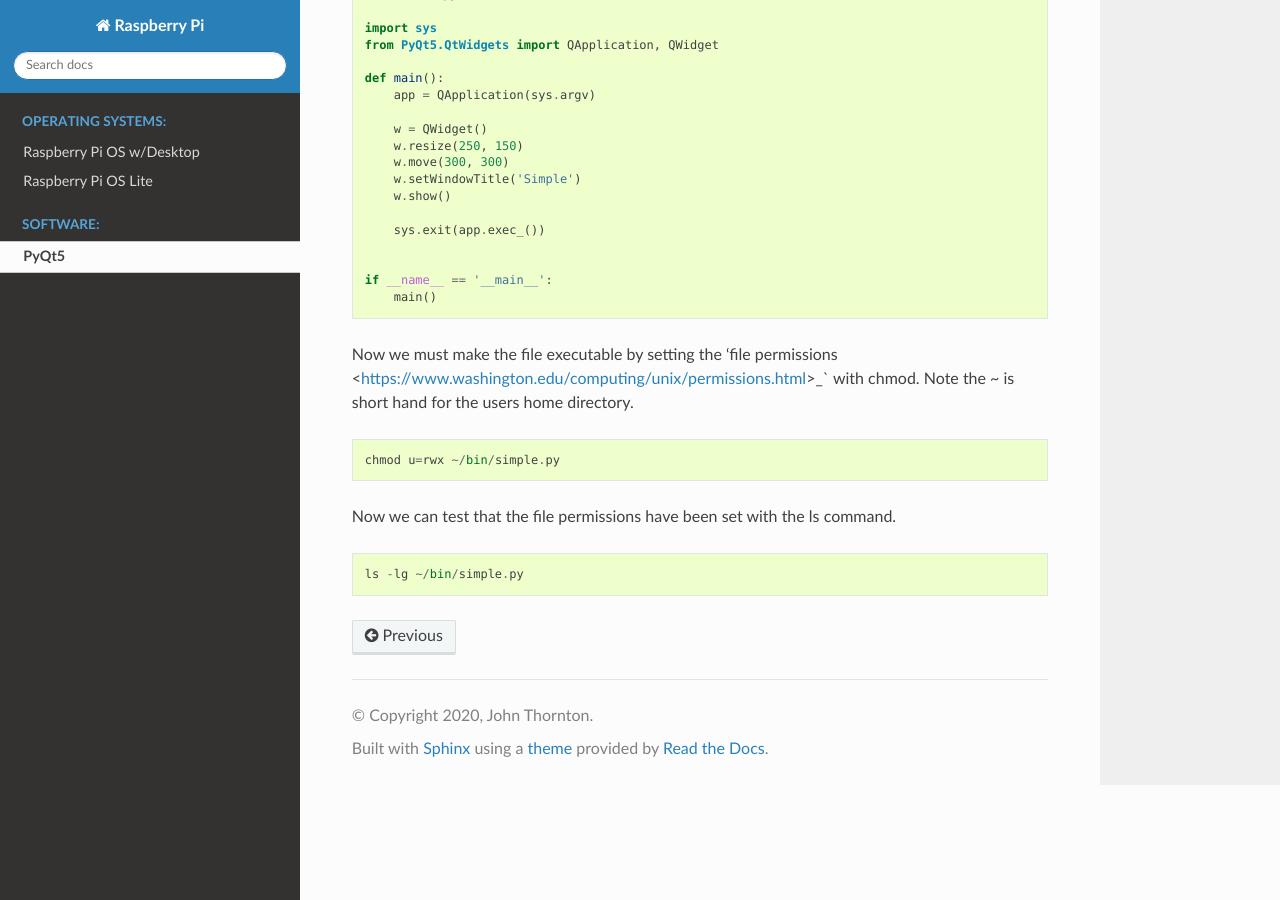
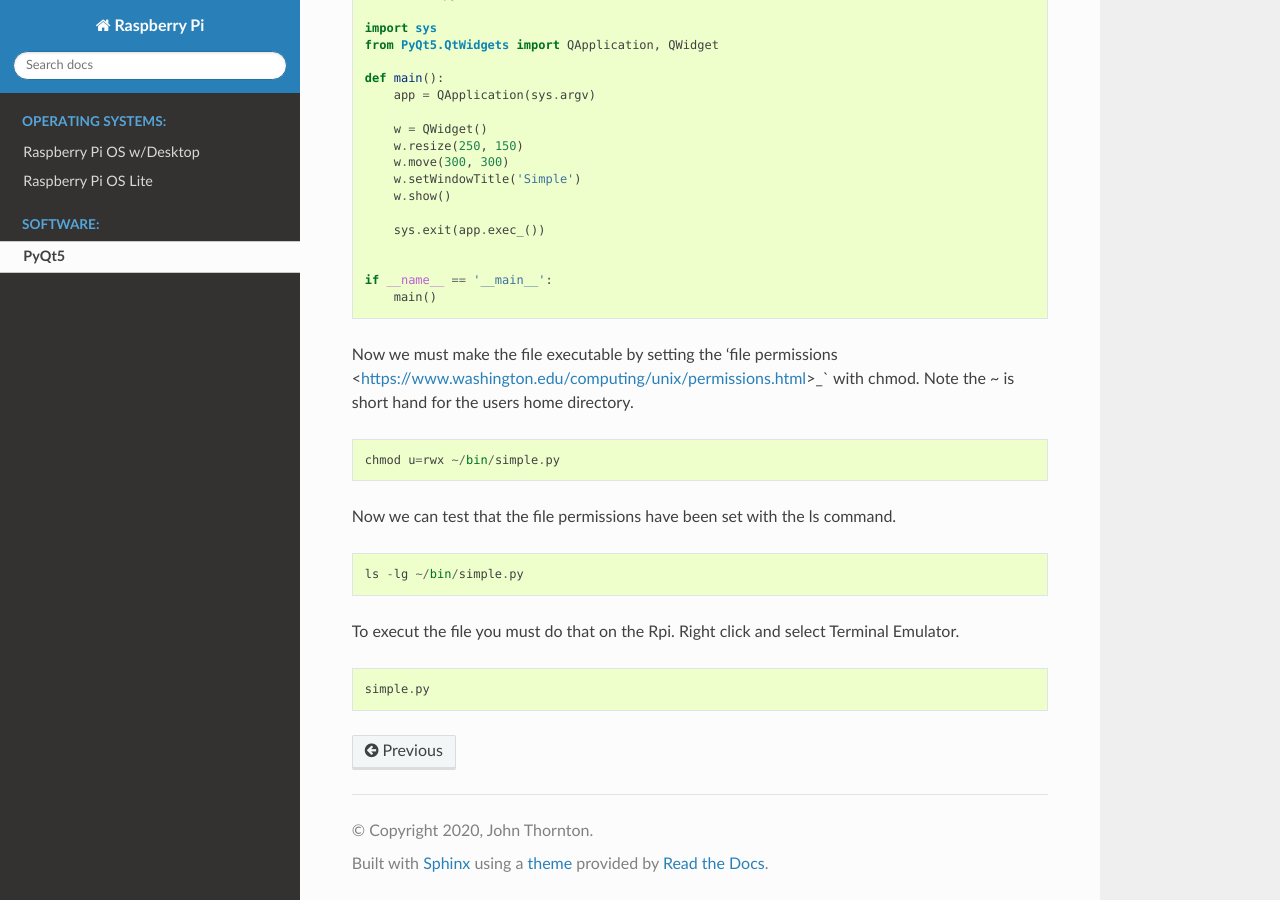
Before and after one commit to jethornton/rpi, a Sphinx documentation site: the page built from docs/source/pyqt5.rst, in a window 1280 px wide and 900 px high, scrolled down 512 px. Built offline with Sphinx 7.4.7 and the Read the Docs theme 2.0.0, drawn with Linux system fonts in a browser that asks for light colours.

Commit message:
add content

```diff
--- a/docs/source/pyqt5.rst
+++ b/docs/source/pyqt5.rst
@@ -48,3 +48,9 @@
 ::
 
   ls -lg ~/bin/simple.py
+
+To execut the file you must do that on the Rpi. Right click and select Terminal
+Emulator.
+::
+
+  simple.py
```
Also changed, not shown: README.md (+2 -0 lines).
